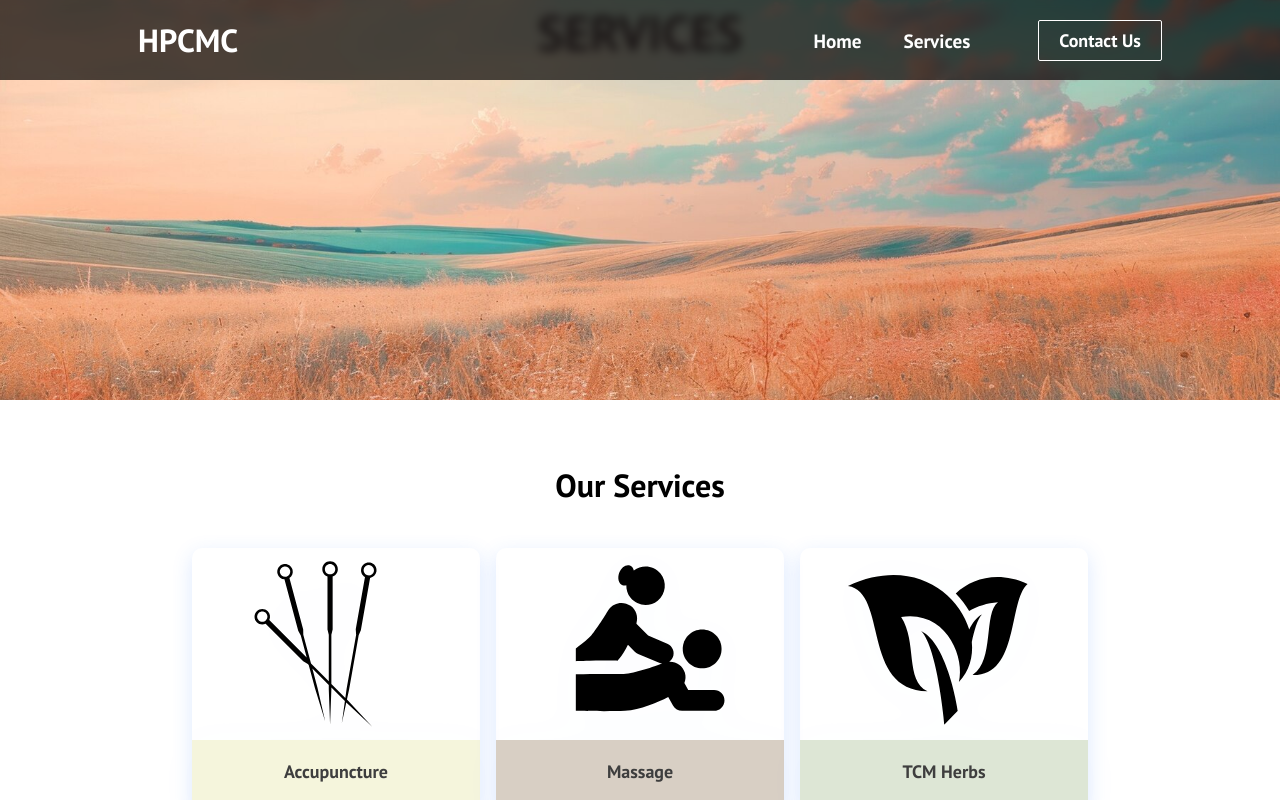
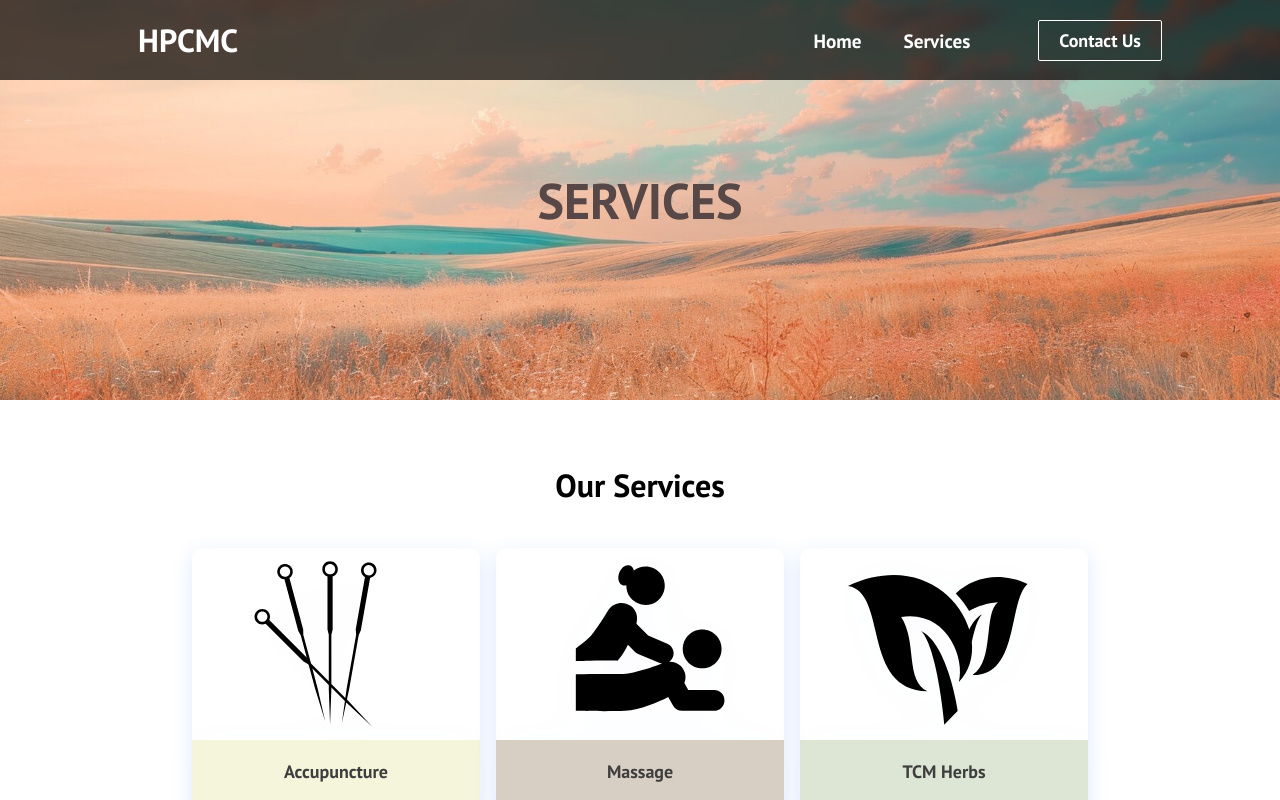
Before and after one commit to JayChuang8/chinese-medical-centre-webapp, a React (Create React App) app: page /services in a window 1280 px wide. Shown: the top 800 px of the page. Built offline with nearby package versions, Linux system fonts and the light colour scheme.

Commit message:
Fix services styling

```diff
--- a/src/App.css
+++ b/src/App.css
@@ -5,7 +5,8 @@
   font-family: "PT Sans", sans-serif;
 }
 
-.home {
+.home,
+.services {
   display: flex;
   height: 90vh;
   align-items: center;
```
